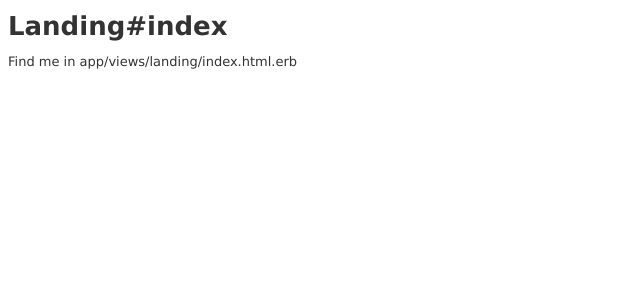
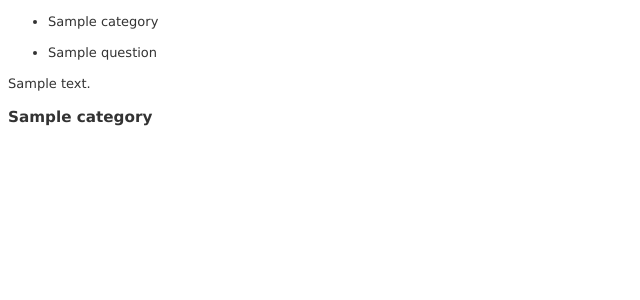
Before and after one commit to sosloow/china, a Rails app: page /landing/index in a window 1280 px wide. Shown: the top 300 px of the page, without its empty margins (0-640 px from the left). Run offline with Rails 7, Linux system fonts and the light colour scheme; tables that the repository leaves empty hold one stand-in row (Sample ...); style sheets or scripts are compiled from the project's sources; some libraries are stand-ins or nearby versions.

Commit message:
thingy things

```diff
--- a/app/controllers/landing_controller.rb
+++ b/app/controllers/landing_controller.rb
@@ -1,4 +1,7 @@
 class LandingController < ApplicationController
   def index
+    @question_categories = QuestionCategory.all
+
+    @prod_cats = ProductsCategory.where(parent_id: nil)
   end
 end
--- a/app/models/question.rb
+++ b/app/models/question.rb
@@ -1,3 +1,6 @@
 class Question < ActiveRecord::Base
   belongs_to :question_category
+
+  validates :title, presence: true
+  validates :body, presence: true
 end
--- a/app/models/question_category.rb
+++ b/app/models/question_category.rb
@@ -1,2 +1,3 @@
 class QuestionCategory < ActiveRecord::Base
+  has_many :questions
 end
--- a/app/views/landing/index.html.erb
+++ b/app/views/landing/index.html.erb
@@ -1,2 +1,30 @@
-<h1>Landing#index</h1>
-<p>Find me in app/views/landing/index.html.erb</p>
+<div class="faq">
+  <ul>
+    <% @question_categories.each do |category| %>
+    <li><%= category.title %></li>
+    <% end %>
+  </ul>
+
+  <% @question_categories.each do |category| %>
+  <ul>
+    <% category.questions.each do |question| %>
+    <li><%= question.title %></li>
+    <% end %>
+  </ul>
+  <% category.questions.each do |question| %>
+  <div class="question-body">
+    <%= question.body %>
+  </div>
+  <% end %>
+  <% end %>
+</div>
+<div class="catalog">
+  <% @prod_cats.each do |cat| %>
+  <div class="top-category">
+    <h3><%= cat.title %></h3>
+    <% cat.subcategories.each do |subcat| %>
+    <span><%= subcat.title %></span>
+    <% end %>
+  </div>
+  <% end %>
+</div>
--- a/app/views/layouts/application.html.erb
+++ b/app/views/layouts/application.html.erb
@@ -1,8 +1,8 @@
 <!DOCTYPE html>
-<html>
+<html lang="ru">
 <head>
   <title>China</title>
-  <%= stylesheet_link_tag    "application", media: "all", "data-turbolinks-track" => true %>
+  <%= stylesheet_link_tag "application", media: "all", "data-turbolinks-track" => true %>
   <%= javascript_include_tag "application", "data-turbolinks-track" => true %>
   <%= csrf_meta_tags %>
 </head>
--- a/config/routes.rb
+++ b/config/routes.rb
@@ -1,5 +1,6 @@
 China::Application.routes.draw do
 
+  root to: 'landing#index'
 
   get "landing/index"
   mount RailsAdmin::Engine => '/admin', :as => 'rails_admin'
--- a/db/migrate/20140115125948_create_products.rb
+++ b/db/migrate/20140115125948_create_products.rb
@@ -3,7 +3,7 @@ class CreateProducts < ActiveRecord::Migration
     create_table :products do |t|
       t.string :title
       t.text :description
-      t.references :category, index: true
+      t.references :products_category, index: true
 
       t.timestamps
     end
```
Also changed, not shown: app/models/brand.rb (+7 -0 lines), app/models/product.rb (+7 -0 lines), app/models/products_category.rb (+8 -0 lines), config/locales/rails_admin.ru.yml (+4 -4 lines), db/seeds.rb (+23 -0 lines), 2 other files.
